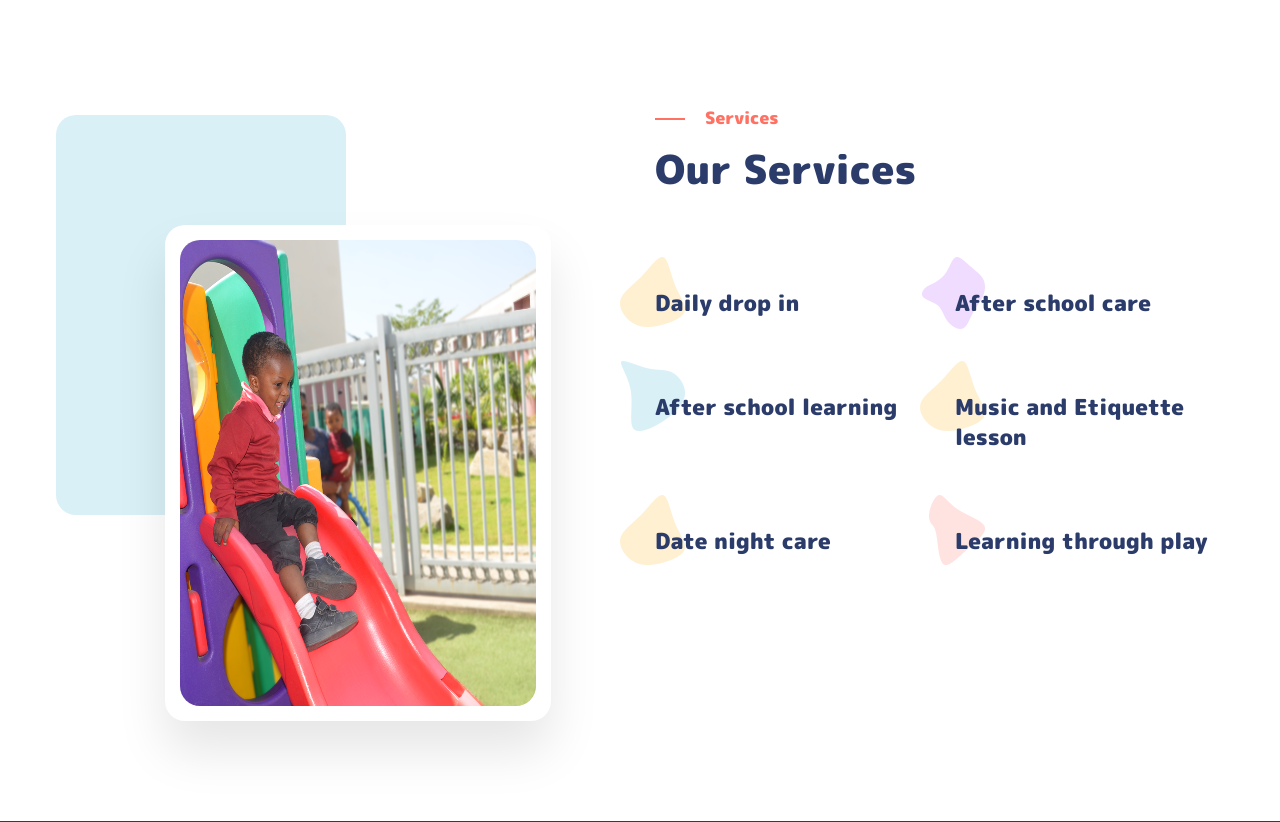
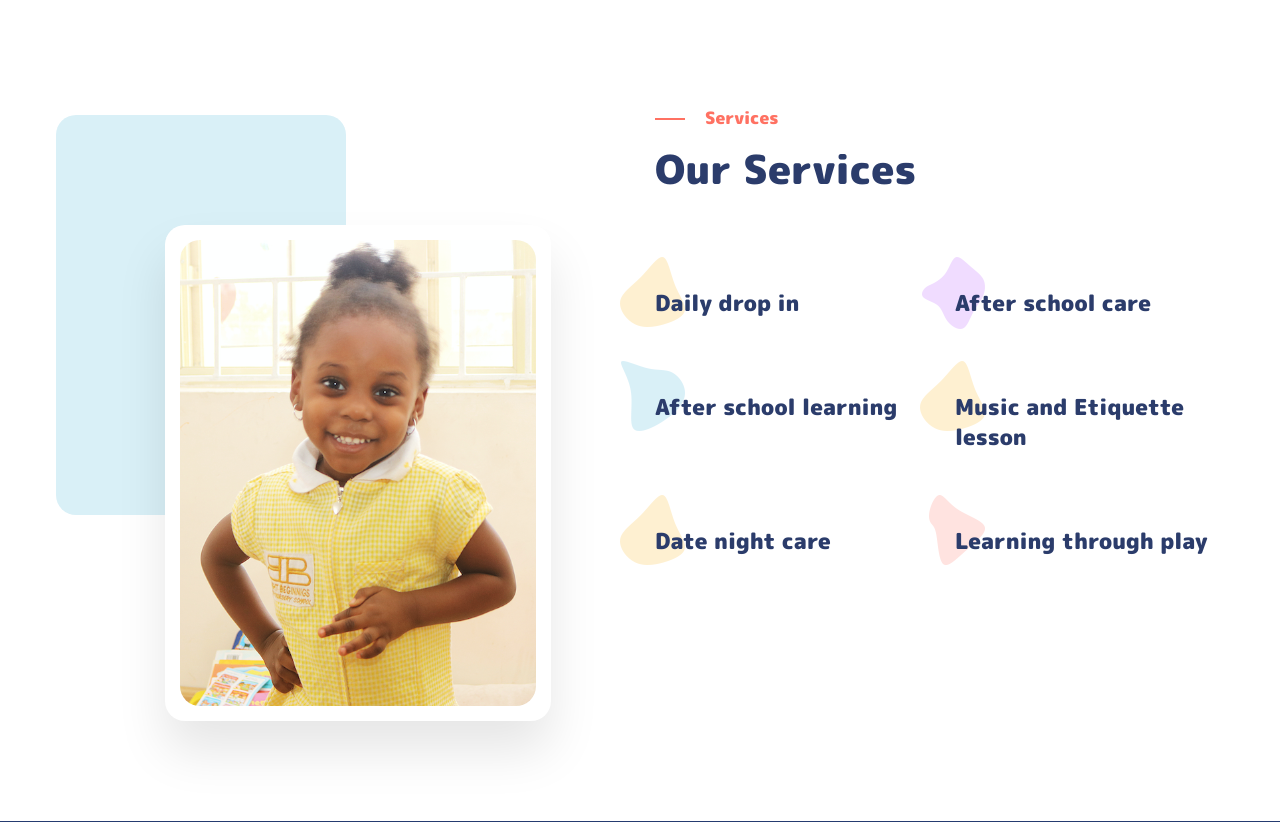
Before and after one commit to akanbijr/bbelc, a PHP site: page /about.php in a window 1280 px wide. Shown: the part 1853-2675 px from the top of the page. Run offline with PHP 8.4, Linux system fonts and the light colour scheme; some libraries are stand-ins or nearby versions.

Commit message:
update on the about picture

```diff
--- a/about.php
+++ b/about.php
@@ -106,7 +106,7 @@ include "include/head.php" ?>
             <div class="row">
                 <div class="col-lg-6 col-md-12 col-sm-12 image-column">
                     <div class="image-box clearfix">
-                        <figure class="image"><img src="images/resource/activities-2.jpg" alt=""></figure>
+                        <figure class="image"><img src="images/resource/activities-2.png" alt=""></figure>
                     </div>
                 </div>
                 <div class="col-lg-6 col-md-12 col-sm-12 content-column">
```
